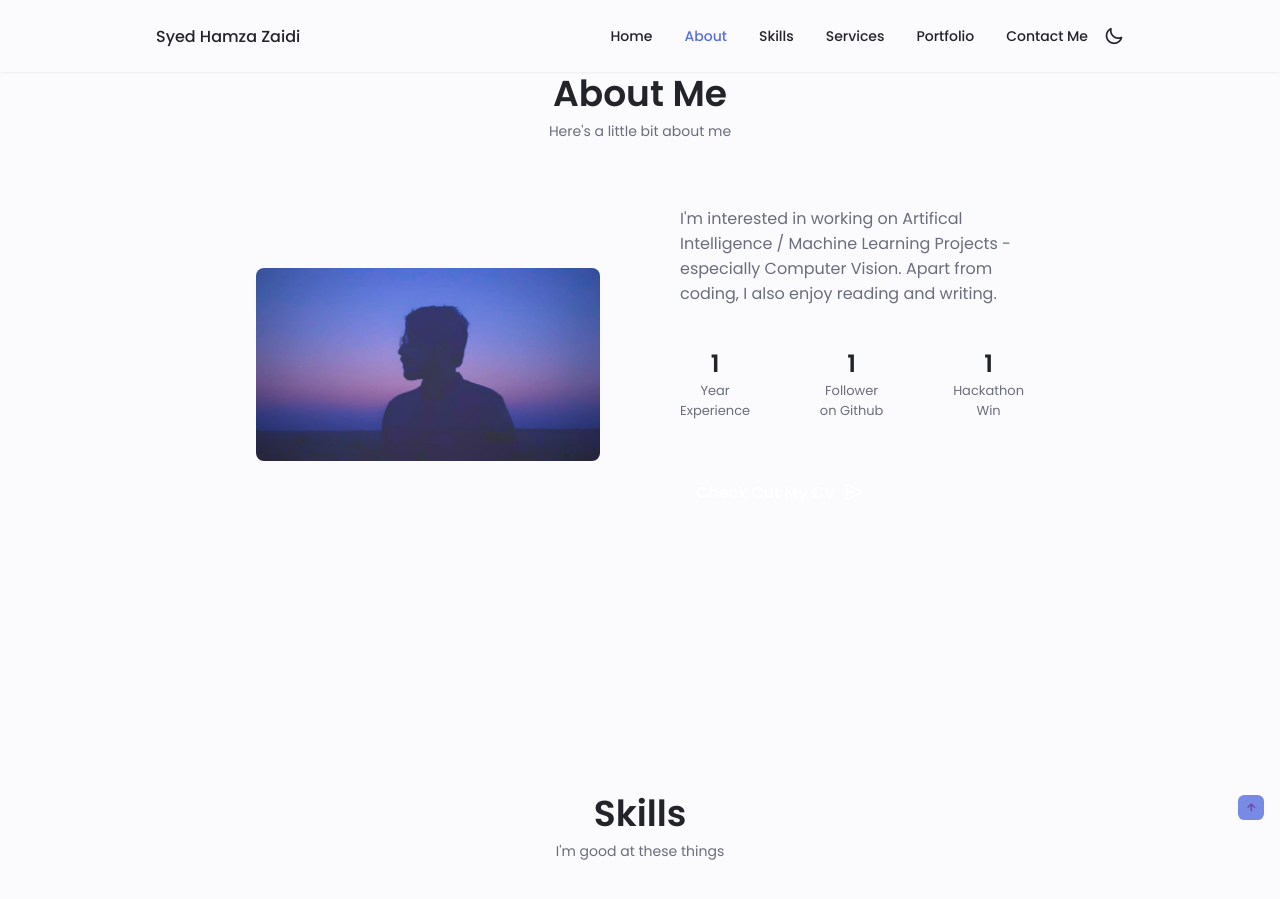
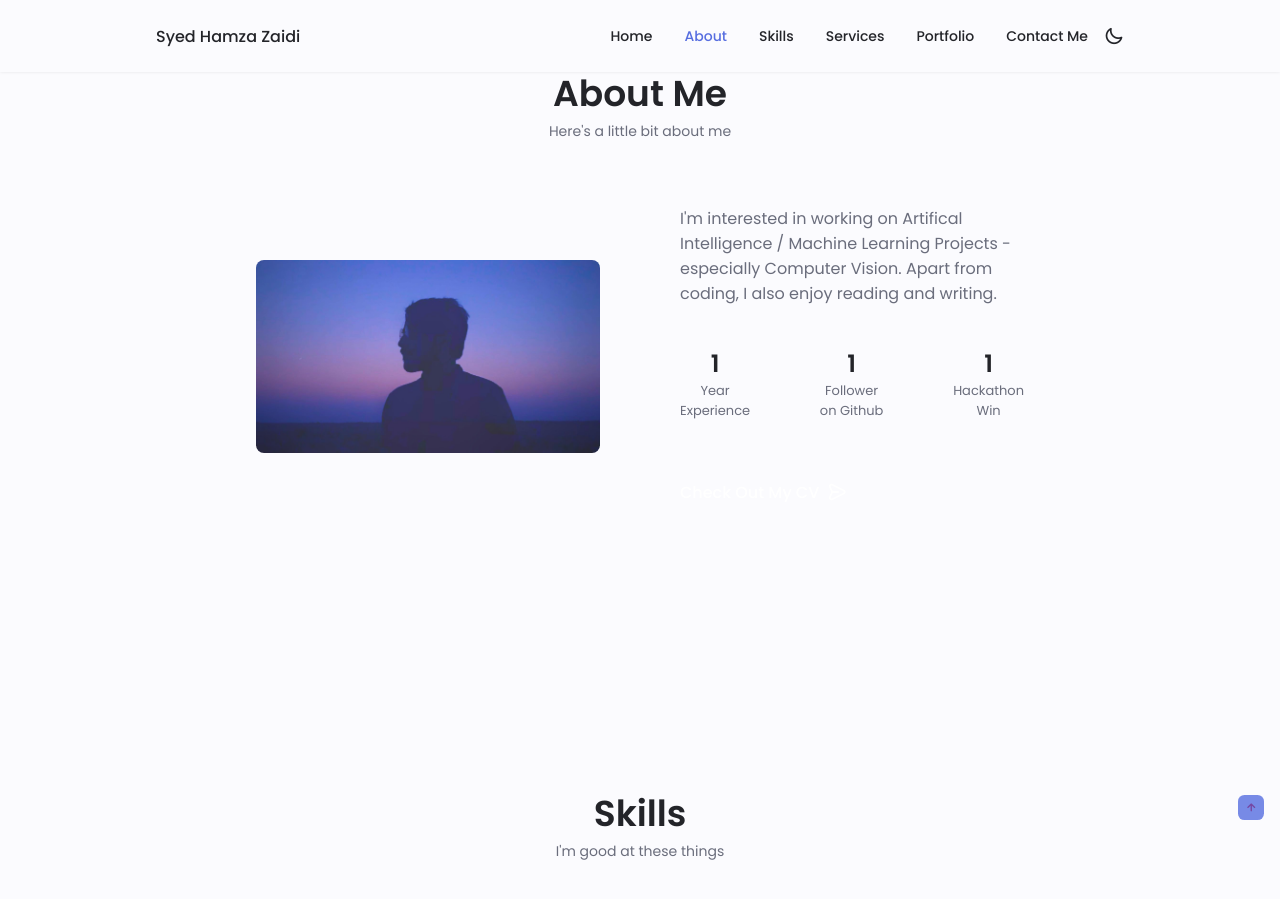
Before and after one commit to syedhamzazaidi/syedhamzazaidi.github.io, a Jekyll site: the page built from index.md, in a window 1280 px wide and 900 px high, scrolled down 825 px. Built offline with Jekyll 4.4.1, drawn with Linux system fonts in a browser that asks for light colours.

Commit message:
fix button alignment

```diff
--- a/assets/css/styles.css
+++ b/assets/css/styles.css
@@ -413,7 +413,7 @@ img{
     /* display: inline-block; */
     /* background-color: var(--first-color); */
     color: #FFF;
-    padding: 1rem;
+    padding-top: 1rem;
     /* border-radius: .5rem; */
     font-weight: var(--font-medium);
 }
```
